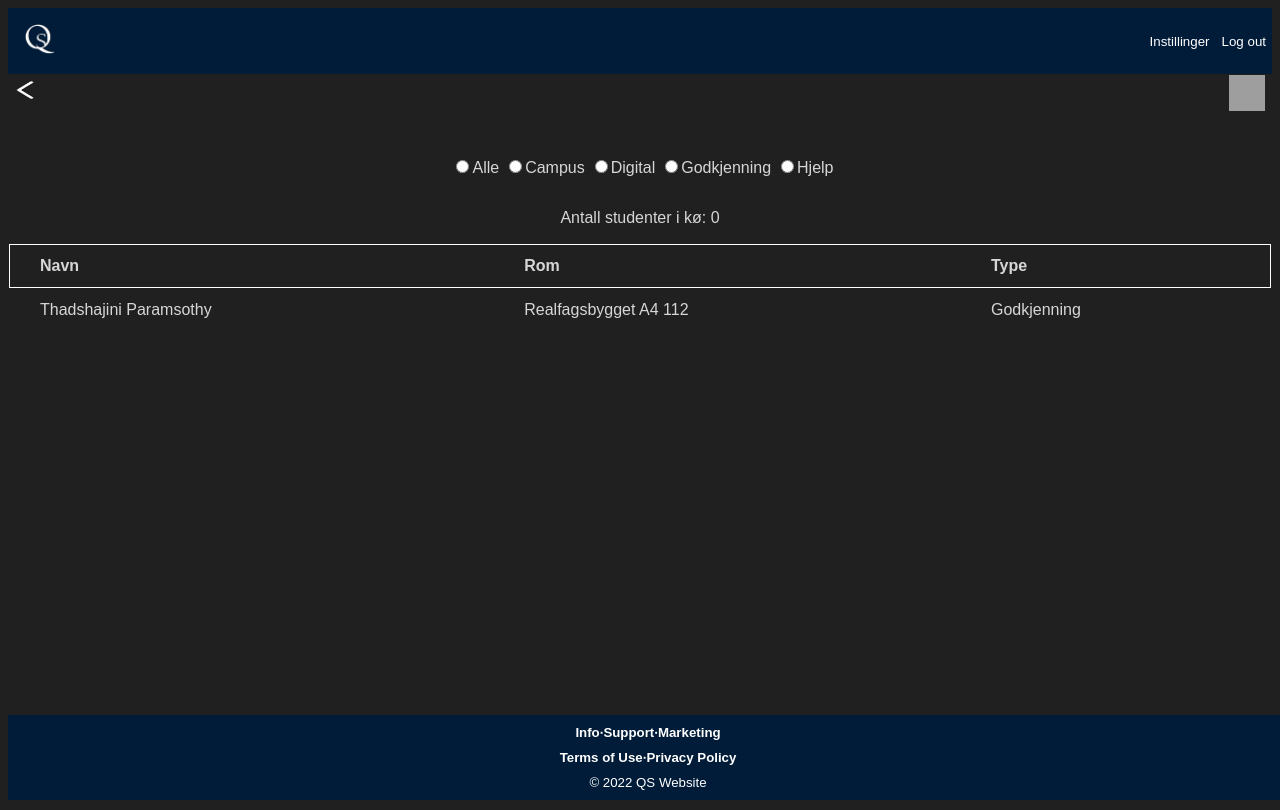
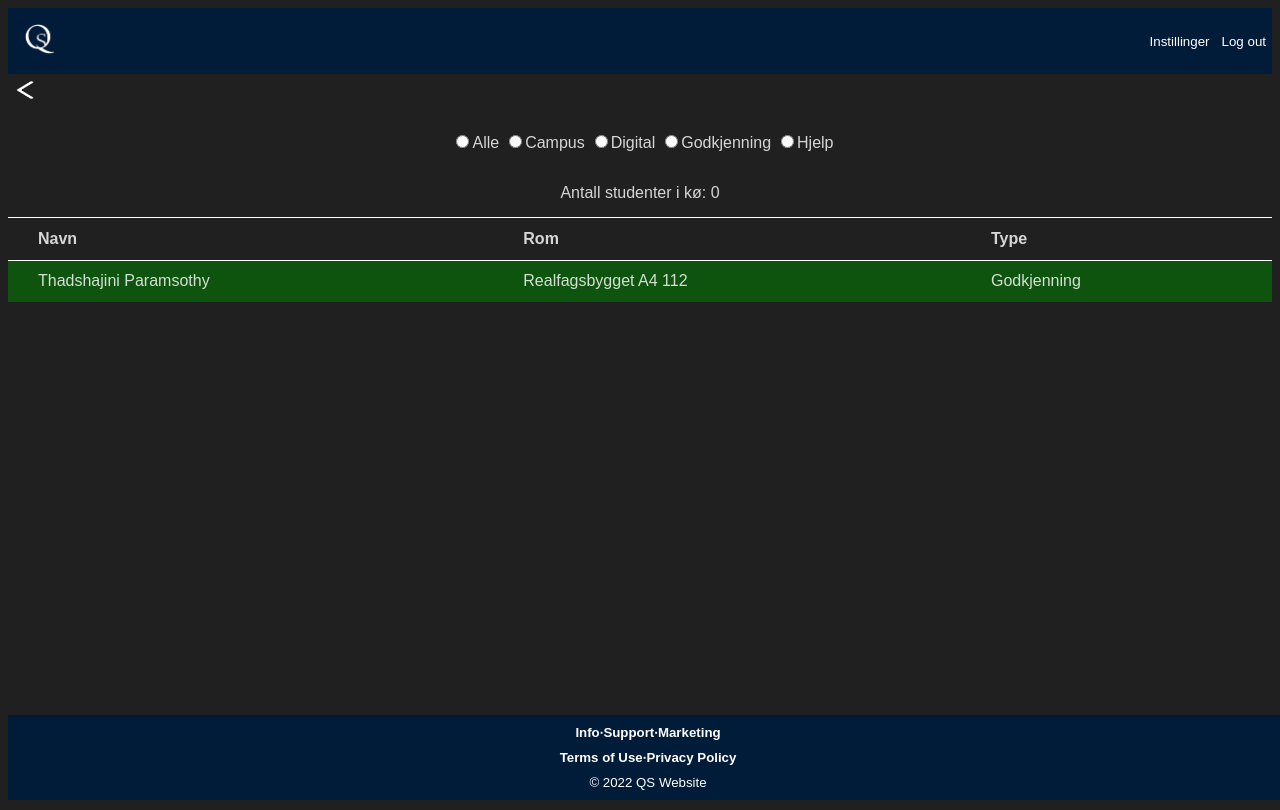
Before and after one commit to thadshap/Full-stack-application-developer-QS-project, a Vue app: page /queueStudent in a window 1280 px wide. Built offline with nearby package versions, Linux system fonts and the light colour scheme; grey boxes are pictures that could not be loaded; the HTML template or start-up script is replaced by a standard one.

Commit message:
implemented functionality to go back page button

```diff
--- a/src/views/AssigmentView.vue
+++ b/src/views/AssigmentView.vue
@@ -1,7 +1,7 @@
 <template>
   <Header></Header>
   <div id="queue-container">
-    <button id="back-to-queue-btn">
+    <button id="back-to-queue-btn" v-on:click="backToPreviousPage">
       <img id="back-to-queue-btn-img" src="./../assets/back-to-queue.png">
     </button>
     <div id="sub-header-container">
@@ -34,6 +34,7 @@
 import Footer from "../components/Footer";
 import Header from "../components/Header";
 
+
 export default {
   name: "AssigmentView",
   components: {Footer, Header},
@@ -43,7 +44,7 @@ export default {
     }
   },
   methods : {
-    showRules()  {
+    showRules(){
       if (this.showOvingRules === false){
         this.showOvingRules = true;
         document.getElementById("drop-down-arrow-img").style.transform ='rotate(360deg)'
@@ -52,6 +53,9 @@ export default {
         this.showOvingRules = false;
         document.getElementById("drop-down-arrow-img").style.transform ='rotate(450deg)'
       }
+    },
+    backToPreviousPage(){
+      this.$router.go(-1)
     },
   },
 };
--- a/src/views/AssigmentViewForStudentAss.vue
+++ b/src/views/AssigmentViewForStudentAss.vue
@@ -1,7 +1,7 @@
 <template>
   <Header></Header>
   <div id="queue-container">
-    <button id="back-to-queue-btn">
+    <button id="back-to-queue-btn" v-on:click="backToPreviousPage">
       <img id="back-to-queue-btn-img" src="./../assets/back-to-queue.png">
     </button>
     <div id="sub-header-container">
@@ -45,6 +45,9 @@ export default {
         this.showAmountOfOvingerDetails = false;
         document.getElementById("drop-down-arrow-img-oving-rules").style.transform ='rotate(450deg)'
       }
+    },
+    backToPreviousPage(){
+      this.$router.go(-1)
     },
   },
 };
--- a/src/views/HomeStudentAss.vue
+++ b/src/views/HomeStudentAss.vue
@@ -34,8 +34,8 @@
 import Footer from "../components/Footer";
 import Header from "../components/Header";
 import HomeStudent from "./HomeStudent";
-import AssigmentView from "./AssigmentView";
 import QueueStudent from "./QueueStudent";
+import AssigmentViewForStudentAss from "./AssigmentViewForStudentAss";
 
 export default {
   name: "HomeStudentAss",
@@ -51,8 +51,8 @@ export default {
             }
             else if (targetId === "assigment-btn"){
               this.$router.push({
-                name:'assigmentView',
-                component: AssigmentView
+                name:'assigmentViewForStudentAss',
+                component: AssigmentViewForStudentAss
               })
             }
             else if (targetId === "que-btn"){
--- a/src/views/QueueStudent.vue
+++ b/src/views/QueueStudent.vue
@@ -1,11 +1,8 @@
 <template>
   <Header></Header><br>
   <div id="queue-student-container">
-    <button id="back-to-queue-btn">
+    <button id="back-to-queue-btn" v-on:click="backToPreviousPage">
       <img id="back-to-queue-btn-img" src="./../assets/back-to-queue.png">
-    </button>
-    <button id="oving-rules-btn">
-      <img id="oving-list-img" src="./../assets/ovinger-btn.png">
     </button>
     <br>
     <div id="queue-choices">
@@ -27,7 +24,7 @@
         <th id="room">Rom</th>
         <th id="type">Type</th>
       </tr>
-      <tr>
+      <tr id="student-column">
         <td id="name-column">Thadshajini Paramsothy</td>
         <td id="room-column">Realfagsbygget A4 112</td>
         <td id="type-column">Godkjenning</td>
@@ -44,6 +41,11 @@ import Header from "../components/Header";
 export default {
   name: "QueueStudent",
   components: {Footer, Header},
+  methods:{
+    backToPreviousPage(){
+      this.$router.go(-1)
+    },
+  },
 };
 </script>
 
@@ -72,26 +74,6 @@ export default {
   left: 15px;
   top: 80px;
 }
-#oving-rules-btn{
-  margin-left: 20px;
-  color: inherit;
-  border: none;
-  padding: 0;
-  font: inherit;
-  cursor: pointer;
-  outline: inherit;
-  width: 40px;
-  height: 40px;
-  background-color: inherit;
-  border-radius: 100%;
-}
-#oving-list-img{
-  height: 36px;
-  width: 36px;
-  position: absolute;
-  right: 15px;
-  top: 75px;
-}
 #all-queue-btn,#approve-queue-btn,#help-queue-btn, #school-queue-btn,#digital-queue-btn{
   display: inline;
   margin-left: 10px;
@@ -105,6 +87,7 @@ export default {
 
 #queue-table{
   width: 100%;
+  border-collapse: collapse;
 }
 #queue-table th ,#queue-table td{
   padding-top: 12px;
@@ -124,4 +107,7 @@ export default {
 #type-column{
   padding-right: 10px;
 }
+#student-column{
+  background-color: rgba(0, 128, 0, 0.55);
+}
 </style>
--- a/src/views/RegisterInLine.vue
+++ b/src/views/RegisterInLine.vue
@@ -1,7 +1,7 @@
 <template>
   <Header></Header><br>
 <div id="register-in-line-container">
-  <button id="back-to-queue-btn">
+  <button id="back-to-queue-btn" v-on:click="backToPreviousPage">
     <img id="back-to-queue-btn-img" src="./../assets/back-to-queue.png">
   </button>
   <div id="digital-or-not-checkbox">
@@ -68,8 +68,10 @@ export default {
     },
     digitalChosen(){
       this.showCampusDetails = false;
-    }
-
+    },
+    backToPreviousPage(){
+      this.$router.go(-1)
+    },
   }
 };
 </script>
--- a/src/views/StudentAssQueueApprove.vue
+++ b/src/views/StudentAssQueueApprove.vue
@@ -1,7 +1,7 @@
 <template>
   <Header></Header>
   <div id="queue-student-ass-container">
-    <button id="back-to-queue-btn">
+    <button id="back-to-queue-btn" v-on:click="backToPreviousPage">
       <img id="back-to-queue-btn-img" src="./../assets/back-to-queue.png">
     </button>
     <div id="sub-header-container">
@@ -34,6 +34,11 @@ import Header from "../components/Header";
 export default {
   name: "StudentAssQueueApprove",
   components: {Footer, Header},
+  methods:{
+    backToPreviousPage(){
+      this.$router.go(-1)
+    },
+  },
 };
 </script>
 
@@ -81,6 +86,7 @@ export default {
   margin: 0 20px 24px 20px;
   text-align: center;
   padding-bottom: 24px;
+  padding-top: 20px;
 }
 #campus,#building,#room,#table{
   display: inline;
```
